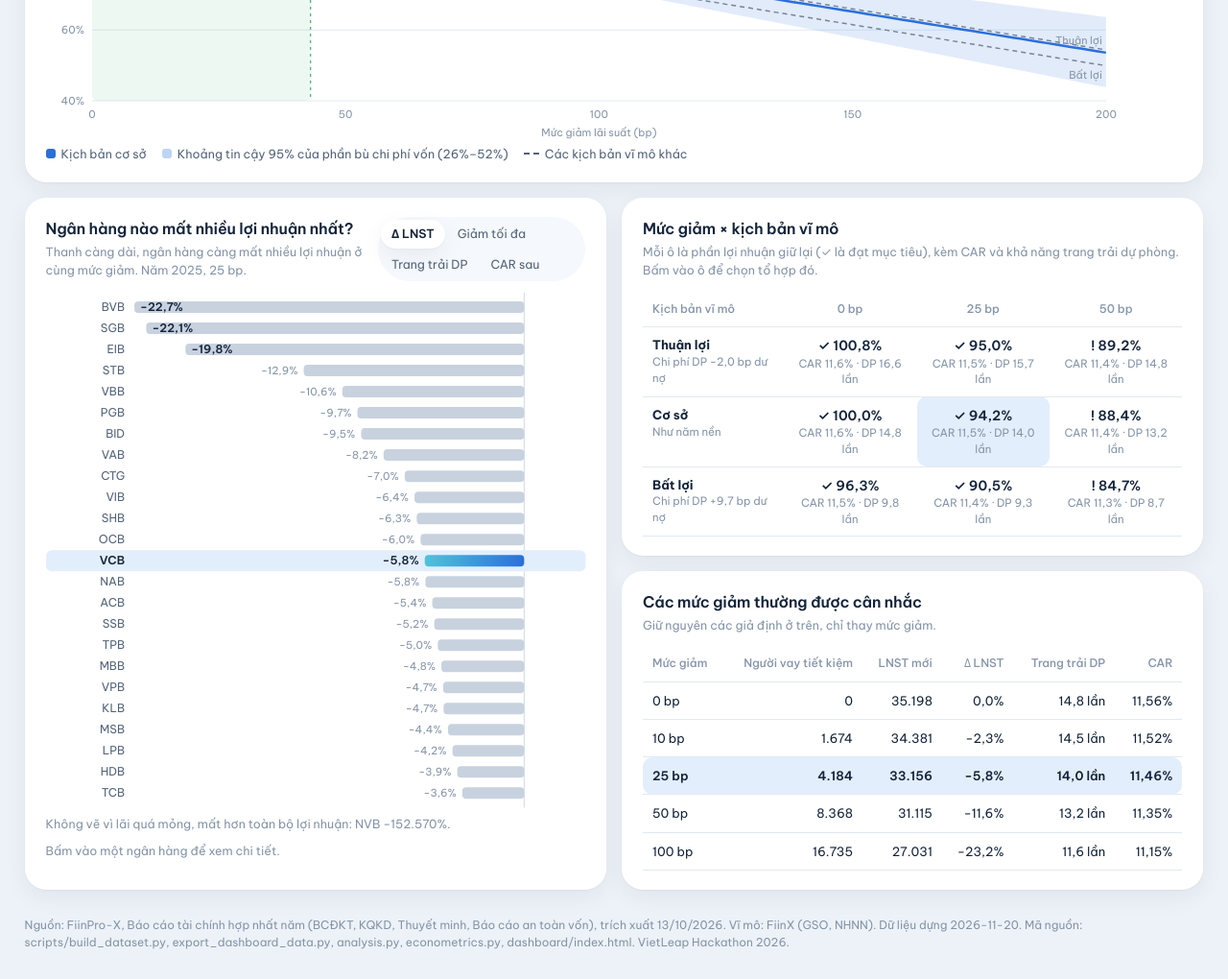
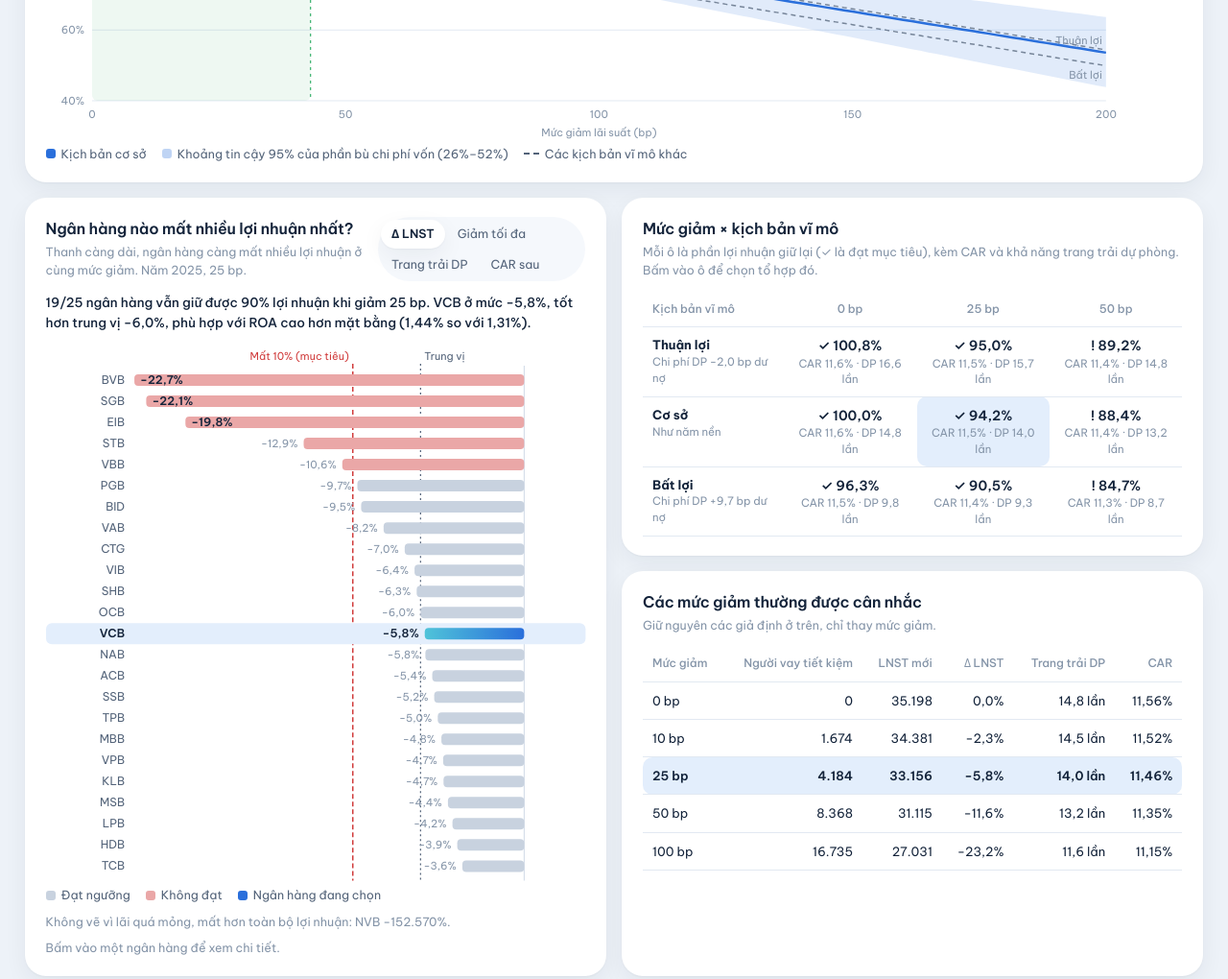
Before and after one commit to meomeolucifr/vietleap26, a plain HTML site: page dashboard/index.html in a window 1280 px wide. Shown: the part 1079-2099 px from the top of the page at 96% size. Drawn offline with Linux system fonts and the light colour scheme.

Commit message:
So sanh ngan hang: them nguong, trung vi, cau ket luan
- Vach nguong theo chi tieu (muc tieu loi nhuan, muc bp dang xet, 1x/2x, CAR 8%) va vach trung vi
- Thanh khong dat to do, mong to vang; chu thich mau
- Cau ket luan: bao nhieu ngan hang dat nguong; ngan hang dang chon so voi trung vi, kem ly do ROA

Co-Authored-By: Claude Opus 5.5 <noreply@anthropic.com>

```diff
--- a/dashboard/index.html
+++ b/dashboard/index.html
@@ -179,6 +179,7 @@
   table.model-tbl td:first-child { font-weight: 600; min-width: 150px; }
   table.model-tbl code { font-size: 11.5px; background: var(--card-2); border-radius: 5px; padding: 1px 5px; }
   table.model-tbl .grp td { background: var(--card-2); font-weight: 600; color: var(--ink-2); font-size: 12px; }
+  .cmp-take { margin: 0 0 12px; font-size: 13.5px; font-weight: 500; color: var(--ink); max-width: 760px; }
   .pagehead .brief { font-size: 13px; color: var(--accent); font-weight: 600; margin: 0 0 6px; max-width: 900px; }
   .term { border-bottom: 1px dotted currentColor; cursor: help; }
   .presets { display: flex; gap: 4px; margin-top: 6px; flex-wrap: wrap; }
@@ -768,8 +769,51 @@
     const go = () => { S.bank = n.dataset.bank; syncYear(); render(); };
     n.addEventListener('click', go); n.addEventListener('keydown', e => { if (e.key === 'Enter' || e.key === ' ') { e.preventDefault(); go(); } });
   });
+  // ngưỡng để người xem biết thanh nào "có vấn đề": mỗi chỉ tiêu một mốc so sánh, kèm trạng thái đạt/không đạt
+  function cmpRefs() {
+    const lossMax = -(1 - S.q);
+    return {
+      pat: { refs: [{ v: lossMax, c: 'var(--crit)', label: L(`Mất ${pct(1 - S.q, 0)} (mục tiêu)`, `${pct(1 - S.q, 0)} loss (target)`) }],
+             status: v => v < lossMax ? 'crit' : 'ok' },
+      max: { refs: [{ v: S.bp, c: 'var(--accent)', label: L(`Mức đang xét ${f0.format(S.bp)} bp`, `Cut under review ${f0.format(S.bp)} bp`) }],
+             status: v => v < S.bp ? 'crit' : 'ok' },
+      cov: { refs: [{ v: 1, c: 'var(--crit)', label: L('1 lần', '1×') }, { v: 2, c: 'var(--warn)', label: L('2 lần', '2×') }],
+             status: v => v < 1 ? 'crit' : v < 2 ? 'warn' : 'ok' },
+      car: { refs: [{ v: CAR_MIN, c: 'var(--crit)', label: L('Tối thiểu 8%', '8% minimum') }],
+             status: v => v < CAR_MIN ? 'crit' : 'ok' },
+    }[S.cmp];
+  }
+  // câu kết luận phía trên biểu đồ: bao nhiêu ngân hàng đạt ngưỡng, và ngân hàng đang chọn đứng ở đâu so với trung vị
+  function cmpTakeaway(items, thin, med) {
+    const n = items.length + thin.length, sel = items.find(i => i.b === S.bank);
+    const bad = items.filter(i => cmpRefs().status(i.v) === 'crit').length + thin.length;
+    const bp = f0.format(S.bp), q = f0.format(S.q * 100);
+    const head = {
+      pat: L(`${n - bad}/${n} ngân hàng vẫn giữ được ${q}% lợi nhuận khi giảm ${bp} bp.`, `${n - bad} of ${n} banks still keep ${q}% of profit at a ${bp} bp cut.`),
+      max: L(`${n - bad}/${n} ngân hàng giảm được ${bp} bp mà vẫn đạt mục tiêu lợi nhuận.`, `${n - bad} of ${n} banks can cut ${bp} bp and still meet the profit target.`),
+      cov: (() => { const c1 = items.filter(i => i.v < 1).length, c2 = items.filter(i => i.v >= 1 && i.v < 2).length;
+        return c1 || c2 ? L(`${c1} ngân hàng không đủ trang trải dự phòng và ${c2} ngân hàng mỏng (1–2 lần) khi giảm ${bp} bp.`, `At ${bp} bp, ${c1} banks cannot cover provisions and ${c2} are thin (1–2×).`)
+                        : L(`Cả ${n} ngân hàng vẫn trang trải dự phòng trên 2 lần khi giảm ${bp} bp.`, `All ${n} banks still cover provisions more than 2× at ${bp} bp.`); })(),
+      car: bad ? L(`${bad}/${n} ngân hàng có CAR dưới 8% sau khi giảm ${bp} bp.`, `${bad} of ${n} banks fall below the 8% CAR minimum at ${bp} bp.`)
+               : L(`Cả ${n} ngân hàng có số liệu vẫn giữ CAR trên 8% khi giảm ${bp} bp.`, `All ${n} banks with data stay above the 8% CAR minimum at ${bp} bp.`),
+    }[S.cmp];
+    if (!sel || med == null) return head;
+    // lý do: độ nhạy lợi nhuận tỉ lệ nghịch với ROA, nên so ROA của ngân hàng đang chọn với trung vị
+    const roa = b => { const r = row(b, S.year); return r && r.ta ? r.pat / r.ta : null; };
+    const roaMed = median(items.map(i => roa(i.b))), roaSel = roa(S.bank);
+    // cả bốn chỉ tiêu đều "cao hơn là tốt hơn"; riêng CAR chỉ so mức nên nói cao/thấp, không nói tốt/kém
+    const better = sel.v > med;
+    const cmp = S.cmp === 'car' ? L(better ? 'cao hơn' : 'thấp hơn', better ? 'above' : 'below') : L(better ? 'tốt hơn' : 'kém hơn', better ? 'better than' : 'worse than');
+    let why = '';
+    if ((S.cmp === 'pat' || S.cmp === 'max') && ok(roaSel) && ok(roaMed) && (roaSel > roaMed) === better)
+      why = L(`, phù hợp với ROA ${roaSel > roaMed ? 'cao' : 'thấp'} hơn mặt bằng (${pct(roaSel, 2)} so với ${pct(roaMed, 2)})`,
+              `, in line with its ${roaSel > roaMed ? 'higher' : 'lower'} ROA (${pct(roaSel, 2)} vs ${pct(roaMed, 2)})`);
+    return head + ' ' + L(`${S.bank} ở mức ${cmpFmt(sel.v)}, ${cmp} trung vị ${cmpFmt(med)}${why}.`, `${S.bank} is at ${cmpFmt(sel.v)}, ${cmp} the median of ${cmpFmt(med)}${why}.`);
+  }
+  const cmpFmt = v => CMP[S.cmp].fmt(v);
+
   function drawCmp() {
-    const cfg = CMP[S.cmp], el = $('chart-cmp'), items = [], skip = [], thin = [];
+    const cfg = CMP[S.cmp], R = cmpRefs(), el = $('chart-cmp'), items = [], skip = [], thin = [];
     banks.forEach(b => {
       const r = row(b, S.year);
       if (!r || r.loans == null || r.pat == null) { skip.push(b); return; }
@@ -780,28 +824,43 @@
       items.push({ b, v, s, est: S.cmp === 'car' && s.cap && s.cap.est });
     });
     items.sort((a, c) => cfg.asc ? a.v - c.v : c.v - a.v);
+    const med = median(items.map(i => i.v));
     $('cmp-title').textContent = cfg.t();
     $('cmp-desc').textContent = `${cfg.d()} ${L('Năm', 'Year')} ${S.year}, ${f0.format(S.bp)} bp.` + (skip.length ? L(` Thiếu số liệu: ${skip.join(', ')}.`, ` No data: ${skip.join(', ')}.`) : '');
-    const rh = 22, m = { t: 4, r: 64, b: 4, l: 92 }, w = W(el), h = m.t + m.b + items.length * rh;
+    const rh = 22, m = { t: 26, r: 64, b: 4, l: 92 }, w = W(el), h = m.t + m.b + items.length * rh;
     const sv = items.map(i => i.v).sort((a, c) => a - c), qt = p => sv[Math.floor(p * (sv.length - 1))] ?? 0;
-    const span = Math.max(Math.abs(qt(0.1)), Math.abs(qt(0.9))) * 1.6 || 1;
-    const lo = Math.max(Math.min(0, ...sv), -span), hi = Math.min(Math.max(0, ...sv, S.cmp === 'car' ? CAR_MIN * 1.1 : 0), span);
+    const refV = R.refs.map(r => r.v);
+    const span = Math.max(Math.abs(qt(0.1)), Math.abs(qt(0.9)), ...refV.map(Math.abs)) * 1.6 || 1;
+    const lo = Math.max(Math.min(0, ...sv, ...refV), -span), hi = Math.min(Math.max(0, ...sv, ...refV.map(v => v * 1.1)), span);
     const cl = v => Math.max(lo, Math.min(hi, v)), x = v => m.l + (cl(v) - lo) / ((hi - lo) || 1) * (w - m.l - m.r);
-    let g = gradDefs('cg') + `<line x1="${x(0)}" x2="${x(0)}" y1="0" y2="${h}" stroke="var(--line-2)"/>`;
+    const fill = { crit: 'color-mix(in srgb, var(--crit) 45%, var(--card))', warn: 'color-mix(in srgb, var(--warn) 45%, var(--card))', ok: 'var(--other)' };
+    let g = gradDefs('cg') + `<line x1="${x(0)}" x2="${x(0)}" y1="${m.t - 4}" y2="${h}" stroke="var(--line-2)"/>`;
+    // vạch ngưỡng và trung vị (vẽ trước để nằm dưới thanh và chữ số); nhãn của vạch nằm bên trái thì neo bên trái, để hai nhãn gần nhau không đè lên nhau
+    const marks = [...R.refs.map(r => ({ ...r, dash: '5 3', w: 1.5 })), ...(med != null ? [{ v: med, c: 'var(--ink-2)', label: L('Trung vị', 'Median'), dash: '2 3', w: 1.2 }] : [])]
+      .filter(k => k.v >= lo && k.v <= hi).sort((a, b) => a.v - b.v);
+    marks.forEach((k, i) => {
+      const xx = x(k.v), left = marks.length > 1 && i === 0;
+      g += `<line x1="${xx}" x2="${xx}" y1="${m.t - 6}" y2="${h}" stroke="${k.c}" stroke-width="${k.w}" stroke-dasharray="${k.dash}"/>
+        <text class="t-tick" x="${xx + (left ? -4 : 4)}" y="${m.t - 10}" text-anchor="${left ? 'end' : 'start'}" style="fill:${k.c}">${k.label}</text>`;
+    });
     items.forEach((it, i) => {
       const yy = m.t + i * rh, sel = it.b === S.bank, x1 = x(Math.min(0, it.v)), x2 = x(Math.max(0, it.v)), clip = it.v < lo || it.v > hi;
+      const st = R.status(it.v);
       const tt = `<b>${it.b} · ${S.year}</b><br>${cfg.t().replace('?', '')}: <b>${cfg.fmt(it.v)}</b>${it.est ? L(' (ước tính)', ' (estimated)') : ''}<br>${L('Người vay tiết kiệm', 'Borrowers save')} ${ty(it.s.save)} ${BN()}<br>${L('LNST', 'PAT')} ${ty(row(it.b, S.year).pat)} → ${ty(it.s.pat1)} ${BN()}`;
       g += `<g data-tip="${esc(tt)}" data-bank="${it.b}" tabindex="0" role="button" aria-label="${it.b}" style="cursor:pointer">
         <rect x="0" y="${yy}" width="${w}" height="${rh}" fill="${sel ? 'var(--accent-soft)' : 'transparent'}" rx="6"/>
         <text class="${sel ? 't-strong' : 't-lbl'}" x="${m.l - 10}" y="${yy + 15}" text-anchor="end">${it.b}${it.est ? '*' : ''}</text>
-        <rect x="${x1}" y="${yy + 5}" width="${Math.max(2, x2 - x1)}" height="${rh - 10}" rx="4" fill="${sel ? 'url(#cgh)' : 'var(--other)'}"/>
+        <rect x="${x1}" y="${yy + 5}" width="${Math.max(2, x2 - x1)}" height="${rh - 10}" rx="4" fill="${sel ? 'url(#cgh)' : fill[st]}"/>
         ${clip ? `<text class="t-strong" x="${it.v < lo ? x1 + 6 : x2 - 6}" y="${yy + 15}" text-anchor="${it.v < lo ? 'start' : 'end'}">${it.v < lo ? '◂ ' : ''}${cfg.fmt(it.v)}${L(', vượt thang', ', off scale')}${it.v > hi ? ' ▸' : ''}</text>`
                : it.v < 0 && x1 - m.l < 56   // thanh âm chạm sát cột tên: ghi số vào trong thanh để không đè tên ngân hàng
                  ? `<text class="t-strong" x="${x1 + 6}" y="${yy + 15}" text-anchor="start">${cfg.fmt(it.v)}</text>`
                  : `<text class="${sel ? 't-strong' : 't-tick'}" x="${it.v < 0 ? x1 - 6 : x2 + 6}" y="${yy + 15}" text-anchor="${it.v < 0 ? 'end' : 'start'}">${cfg.fmt(it.v)}</text>`}</g>`;
     });
-    if (S.cmp === 'car') g += `<line x1="${x(CAR_MIN)}" x2="${x(CAR_MIN)}" y1="0" y2="${h}" stroke="var(--crit)" stroke-width="1.5" stroke-dasharray="4 3"/>`;
-    el.innerHTML = `<svg viewBox="0 0 ${w} ${h}" role="img" aria-label="${esc(cfg.t())}">${g}</svg>` +
+    const legend = `<div class="legend"><span><i style="background:var(--other)"></i>${L('Đạt ngưỡng', 'Meets threshold')}</span>` +
+      (S.cmp === 'cov' ? `<span><i style="background:${fill.warn}"></i>${L('Mỏng', 'Thin')}</span>` : '') +
+      `<span><i style="background:${fill.crit}"></i>${L('Không đạt', 'Fails')}</span><span><i style="background:var(--accent)"></i>${L('Ngân hàng đang chọn', 'Selected bank')}</span></div>`;
+    el.innerHTML = `<p class="cmp-take">${esc(cmpTakeaway(items, thin, med))}</p>
+      <svg viewBox="0 0 ${w} ${h}" role="img" aria-label="${esc(cfg.t())}">${g}</svg>${legend}` +
       (thin.length ? `<p class="desc" style="margin-top:8px">${L(`Không vẽ vì lãi quá mỏng, mất hơn toàn bộ lợi nhuận: ${thin.join(', ')}.`, `Not drawn because profit is too thin (it loses more than all of it): ${thin.join(', ')}.`)}</p>` : '') +
       `<p class="desc" style="margin-top:8px">${L('Bấm vào một ngân hàng để xem chi tiết.', 'Click a bank for details.')}</p>`;
     bindBanks(el);
```
